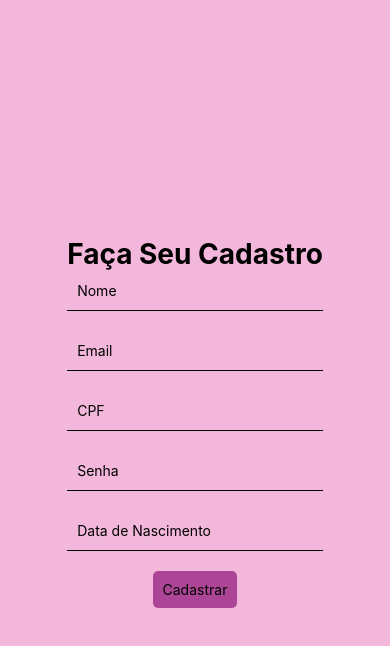
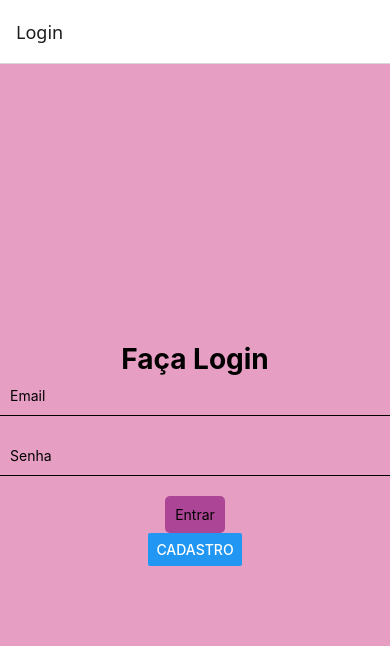
Before and after one commit to MariaFernandaCintra/mobile_meuApp, a React Native app: screen /Login in a window 390 px wide. Shown: the top 646 px of the page. Built offline with nearby package versions, Linux system fonts and the light colour scheme.

Commit message:
Cadastro e login com navegação

```diff
--- a/src/App.js
+++ b/src/App.js
@@ -1,49 +1,17 @@
-import { StyleSheet, Text, View, TextInput, Button } from 'react-native';
+import Login from './screens/Login';
 import Cadastro from './screens/Cadastro';
+import {NavigationContainer} from "@react-navigation/native";
+import { createStackNavigator } from '@react-navigation/stack';
+
+const Stack = createStackNavigator();
 
 export default function App() {
   return (
-    <View style={styles.container}>
-      <Cadastro></Cadastro>
-    </View>
+   <NavigationContainer>
+    <Stack.Navigator>
+      <Stack.Screen name="Login" component={Login}/>
+      <Stack.Screen name="Cadastro" component={Cadastro}/>
+    </Stack.Navigator>
+   </NavigationContainer>
   );
 }
-
-const styles = StyleSheet.create({
-  container: {
-    flex: 1,
-    justifyContent:"center",
-    alignItems:"center",
-    backgroundColor: "#F2B7DB"
-  },
-  box1:{
-    width: 50,
-    height: 50,
-    backgroundColor: "pink"
-  }, box2:{
-    width: 50,
-    height: 50,
-    backgroundColor: "blue"
-  }, box3:{
-    width: 50,
-    height: 50,
-    backgroundColor: "purple"
-  }, box4:{
-    width: 50,
-    height: 50,
-    backgroundColor: "red"
-  }, row:{
-    flexDirection:"row"
-  },text:{
-    fontSize:28,
-    fontWeight: 'bold'
-  }, input:{
-    borderWidth:1,
-    borderColor:'gray',
-    width:'80%',
-    padding:10,
-    marginVertical:10,
-  }
-
-
-});
--- a/src/axios/axios.js
+++ b/src/axios/axios.js
@@ -1,13 +1,15 @@
 import axios from "axios";
 
 const api = axios.create({
-    baseURL:"http://10.89.234.147:5000/api/v1",
+    baseURL:"http://10.89.240.83:5000/api/v1",
     headers:{
         'accept':'application/json'
     }
 });
 
 const sheets = {
-    postCadastro:(user)=> api.post("/user",user)
+    postLogin:(user)=> api.post("/login", user),
+    postCadastro:(user)=> api.post("/user", user)
+
 }
 export default sheets;
--- a/src/screens/Cadastro.js
+++ b/src/screens/Cadastro.js
@@ -6,10 +6,11 @@
   TouchableOpacity,
   Alert,
   StyleSheet,
+  Button
 } from "react-native";
 import api from "../axios/axios";
 
-export default function Cadastro() {
+export default function Cadastro({navigation}) {
     const [user, setUser] = useState({
       name: "",
       email: "",
@@ -78,6 +79,7 @@
         <TouchableOpacity onPress={handleCadastro} style={styles.button}>
           <Text>Cadastrar</Text>
         </TouchableOpacity>
+        <Button title="Voltar para login" onPress={() => navigation.navigate("Login")}/>
       </View>
     );
   }
--- a/src/screens/Login.js
+++ b/src/screens/Login.js
@@ -6,11 +6,12 @@
   TouchableOpacity,
   Alert,
   StyleSheet,
+  Button
 } from "react-native";
 import api from "../axios/axios";
 
 
-export default function Login() {
+export default function Login({navigation}) {
   const [user, setUser] = useState({
     email: "",
     password: "",
@@ -52,6 +53,7 @@
       <TouchableOpacity onPress={handleLogin} style={styles.button}>
         <Text>Entrar</Text>
       </TouchableOpacity>
+      <Button title="Cadastro" onPress={() => navigation.navigate("Cadastro")}/>
     </View>
   );
 }
@@ -61,6 +63,7 @@
     flex: 1,
     justifyContent: "center",
     alignItems: "center",
+    backgroundColor: "#E69EC3",
   },
   title: {
     fontSize: 28,
```
Also changed, not shown: package.json (+9 -2 lines), 1 other file (tests, documents, lock files or other folders).
